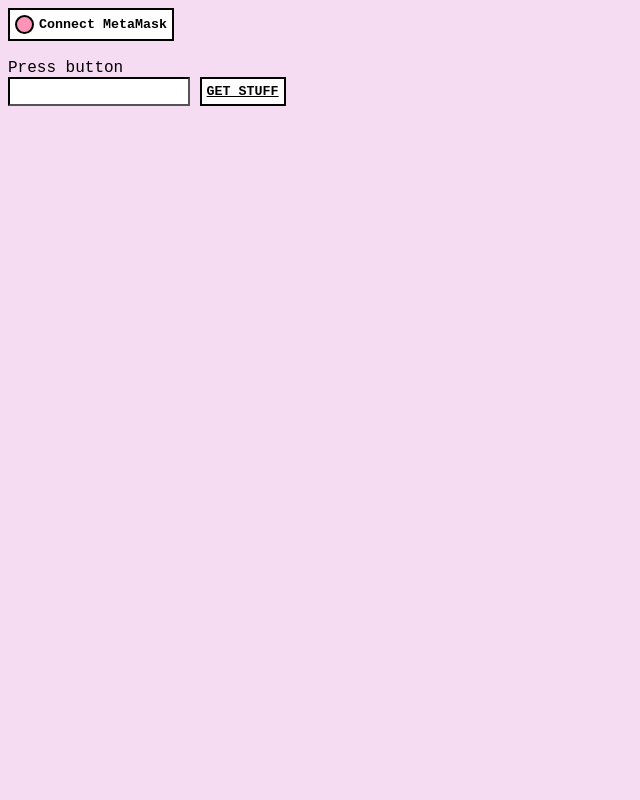
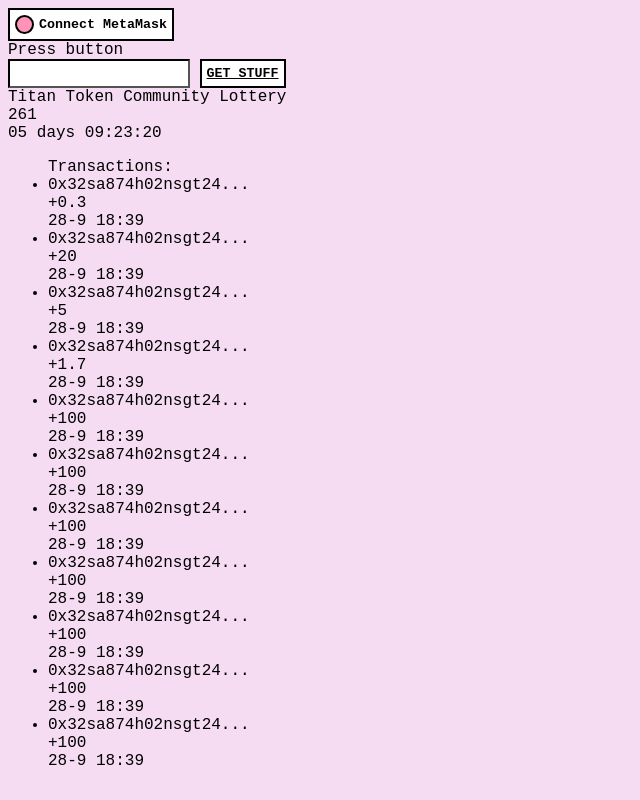
Before and after one commit to Qui-mey/titan-jackpot, a plain HTML site: page interface/index.html in a window 1280 px wide. Shown: the whole page, without its empty margins (0-640 px from the left). Drawn offline with Linux system fonts and the light colour scheme; a web font is replaced by a local one.

Commit message:
Added lottery display and transactions

```diff
--- a/interface/index.html
+++ b/interface/index.html
@@ -15,13 +15,86 @@
 </head>
 
 <body>
-    <button id="connection-indicator" onclick="EnableEthereum()">
-        <status></status>Connect MetaMask
-    </button><br>
+    <div>
+        <button id="connection-indicator" onclick="EnableEthereum()">
+            <status></status>Connect MetaMask
+        </button>
+    </div>
 
-    <label id="status">Press button</label><br>
-    <input id="address"></input>
-    <button onclick="GetEth()">Get Stuff</button>
+    <div>
+        <label id="status">Press button</label><br>
+        <input id="address"></input>
+        <button onclick="GetEth()">Get Stuff</button>
+    </div>
+    <div class="main-container">
+        <div class="info-panel">
+            <div class="title">
+                Titan Token Community Lottery
+            </div>
+            <div class="amount">261</div>
+            <div class="timer">05 days 09:23:20</div>
+        </div>
+
+        <!-- Test Data -->
+        <ul class="transaction-list">
+            Transactions:
+            <li class="transaction">
+                <div class="address">0x32sa874h02nsgt24...</div>
+                <div class="amount">+0.3</div>
+                <div class="timestamp">28-9 18:39</div>
+            </li>
+            <li class="transaction">
+                <div class="address">0x32sa874h02nsgt24...</div>
+                <div class="amount">+20</div>
+                <div class="timestamp">28-9 18:39</div>
+            </li>
+            <li class="transaction">
+                <div class="address">0x32sa874h02nsgt24...</div>
+                <div class="amount">+5</div>
+                <div class="timestamp">28-9 18:39</div>
+            </li>
+            <li class="transaction">
+                <div class="address">0x32sa874h02nsgt24...</div>
+                <div class="amount">+1.7</div>
+                <div class="timestamp">28-9 18:39</div>
+            </li>
+            <li class="transaction">
+                <div class="address">0x32sa874h02nsgt24...</div>
+                <div class="amount">+100</div>
+                <div class="timestamp">28-9 18:39</div>
+            </li>
+            <li class="transaction">
+                <div class="address">0x32sa874h02nsgt24...</div>
+                <div class="amount">+100</div>
+                <div class="timestamp">28-9 18:39</div>
+            </li>
+            <li class="transaction">
+                <div class="address">0x32sa874h02nsgt24...</div>
+                <div class="amount">+100</div>
+                <div class="timestamp">28-9 18:39</div>
+            </li>
+            <li class="transaction">
+                <div class="address">0x32sa874h02nsgt24...</div>
+                <div class="amount">+100</div>
+                <div class="timestamp">28-9 18:39</div>
+            </li>
+            <li class="transaction">
+                <div class="address">0x32sa874h02nsgt24...</div>
+                <div class="amount">+100</div>
+                <div class="timestamp">28-9 18:39</div>
+            </li>
+            <li class="transaction">
+                <div class="address">0x32sa874h02nsgt24...</div>
+                <div class="amount">+100</div>
+                <div class="timestamp">28-9 18:39</div>
+            </li>
+            <li class="transaction">
+                <div class="address">0x32sa874h02nsgt24...</div>
+                <div class="amount">+100</div>
+                <div class="timestamp">28-9 18:39</div>
+            </li>
+        </ul>
+    </div>
 </body>
 <script type="text/javascript" src="js/script.js"></script>
 
```
